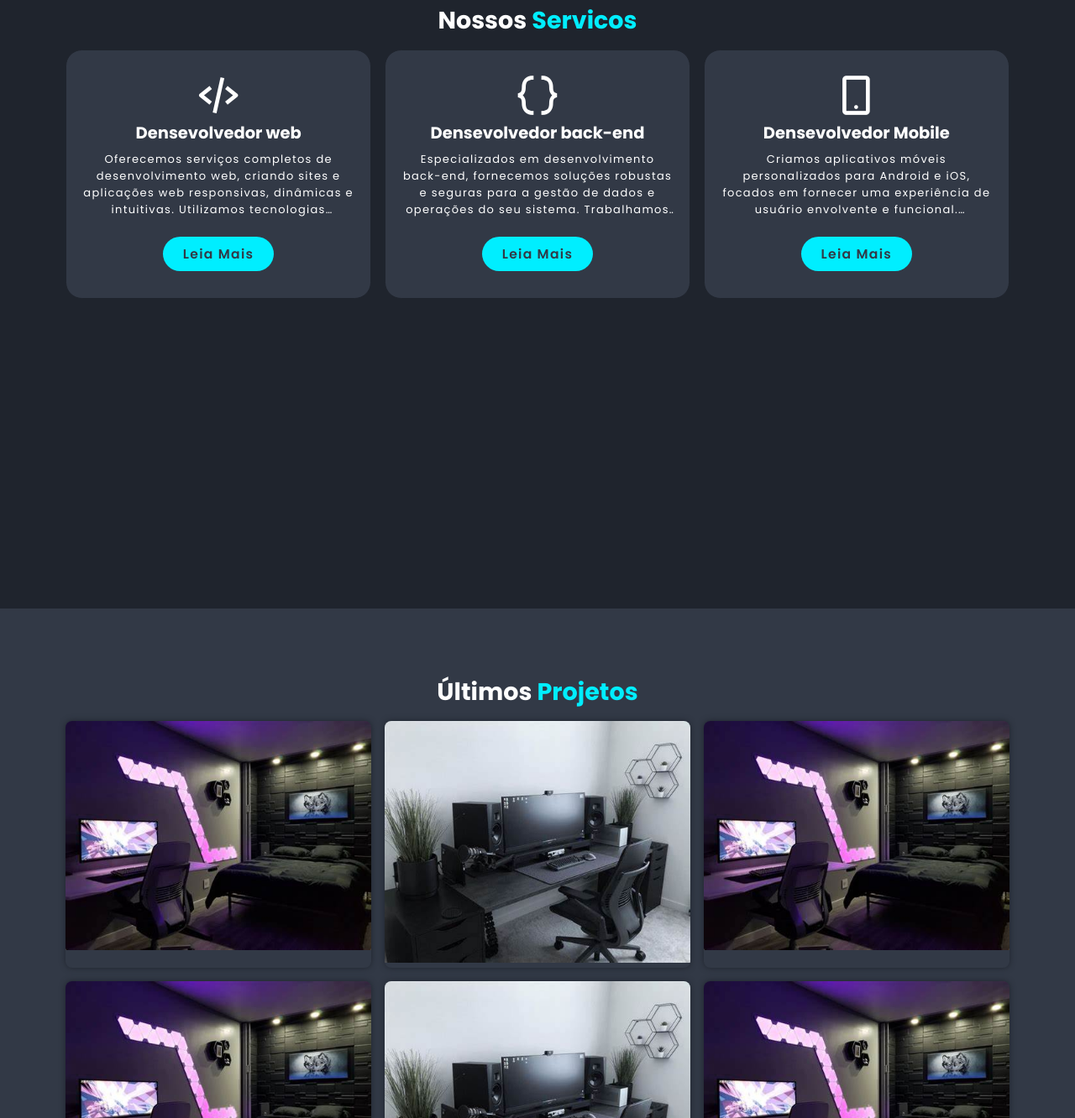
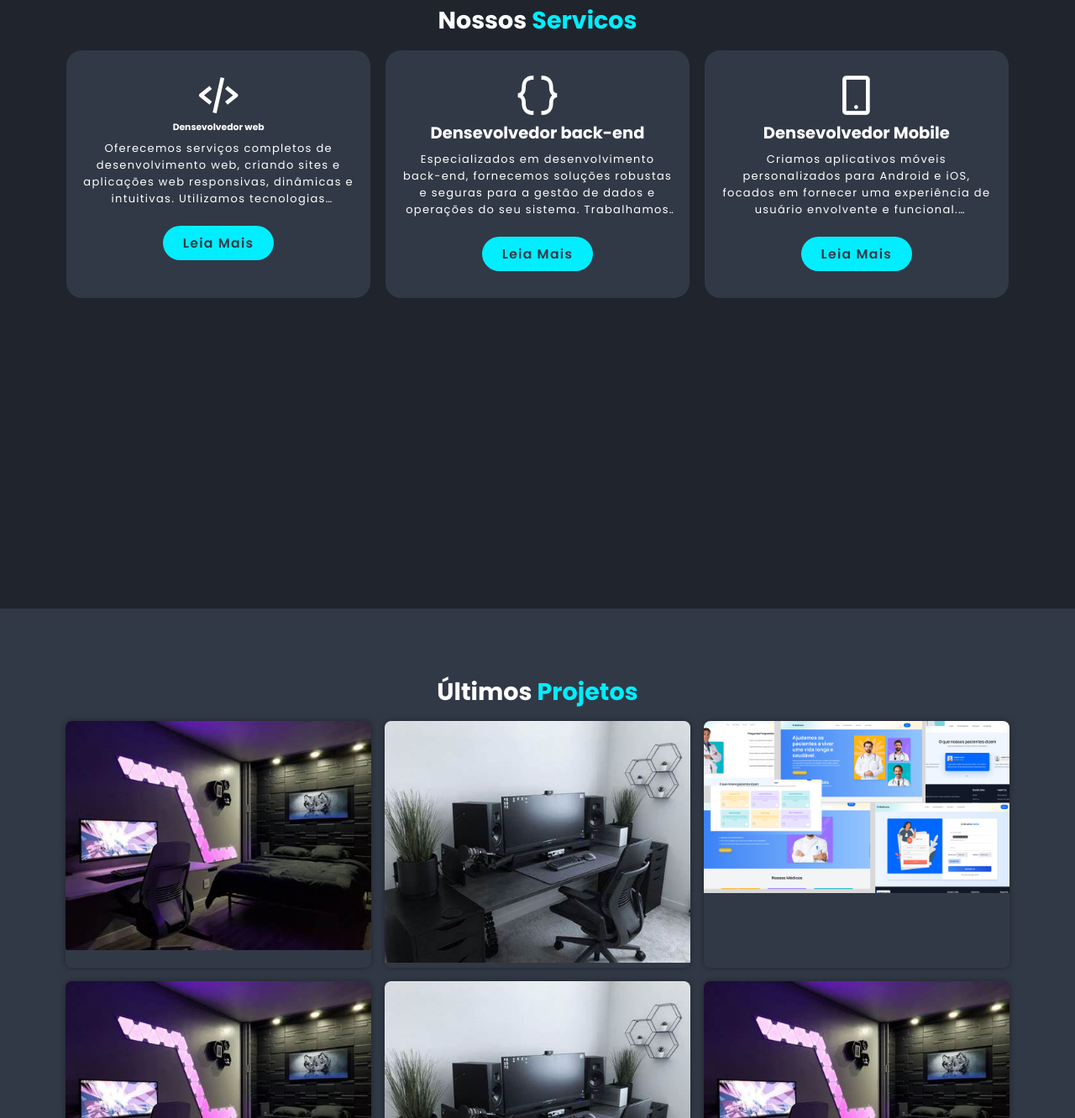
Before and after one commit to jafete225/portfolioHtml, a plain HTML site: page index.html in a window 1280 px wide. Shown: the part 875-2207 px from the top of the page at 84% size. Drawn offline with nearby package versions, Linux system fonts and the light colour scheme.

Commit message:
Add files via upload

```diff
--- a/index.html
+++ b/index.html
@@ -69,7 +69,7 @@
             </div>
 
             <div>
-                <a href="cv.pdf" target="_blank" class="btn" id="downloadBtn">Baixar CV</a>
+                <a href="cv1.pdf" target="_blank" class="btn" id="downloadBtn">Baixar CV</a>
             </div>
         </div>
 
@@ -88,7 +88,7 @@
 
             <div class="service-box">
                 <i class='bx bx-code-alt' ></i>
-                <h3>Densevolvedor web</h3>
+                <h5>Densevolvedor web</h5>
 
                 <p>
                     Oferecemos serviços completos de desenvolvimento web,
@@ -166,7 +166,7 @@
                 </div>
             </div>
             <div class="portfolio-box">
-                <img src="img2.0.jpg" alt="portfolio 3" class="imagem">
+                <img src="projeto1.png" alt="portfolio 3" class="imagem">
                 <div class="portfolio-layer">
                     <h4>Desenvolvimento web</h4>
                     <p>Lorem ipsum dolor sit amet consectetur adipisicing elit. Earum corrupti aspernatur dolor quia atque eligendi, culpa beatae animi explicabo officiis dolorum optio quasi dolorem deleniti veritatis quae distinctio consequatur blanditiis!</p>
```
Also changed, not shown: projeto1.png (added), 1 other file.
